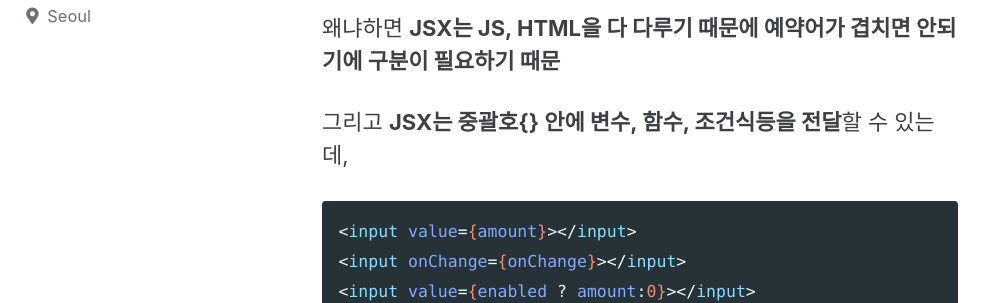
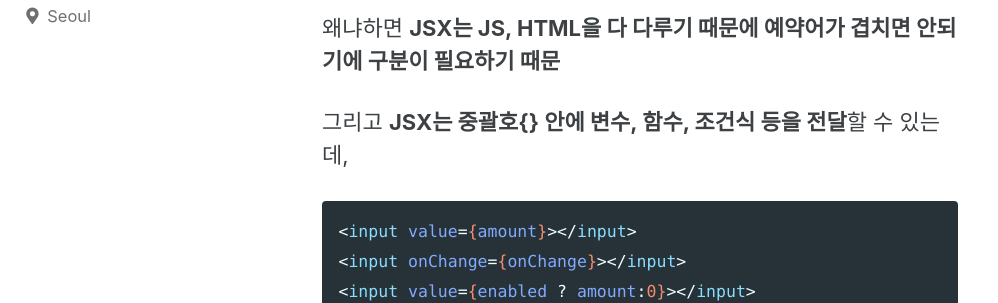
Before and after one commit to forwarder1121/forwarder1121.github.io_old, a Jekyll site: the page built from _posts/스터디/노마드코더_리액트/2024-01-03-[React 노마드코더] 2. State.md, in a window 1280 px wide and 900 px high, scrolled down 4432 px. Shown: the part 151-454 px from the top of the window, without its empty margins (0-998 px from the left). Built offline with Jekyll 4.4.1, drawn with Linux system fonts in a browser that asks for light colours; cached includes are drawn as plain includes; comment, search, counter and statistics services are not loaded.

````diff
--- a/_posts/스터디/노마드코더_리액트/2024-01-03-[React 노마드코더] 2. State.md
+++ b/_posts/스터디/노마드코더_리액트/2024-01-03-[React 노마드코더] 2. State.md
@@ -153,7 +153,7 @@ HTML의 class속성은 JSX에서 className으로 써야한다.
 
 
 
-그리고 **JSX는 중괄호{} 안에 변수, 함수, 조건식등을 전달**할 수 있는데,
+그리고 **JSX는 중괄호{} 안에 변수, 함수, 조건식 등을 전달**할 수 있는데,
 
 ```react
 <input value={amount}></input>
````
